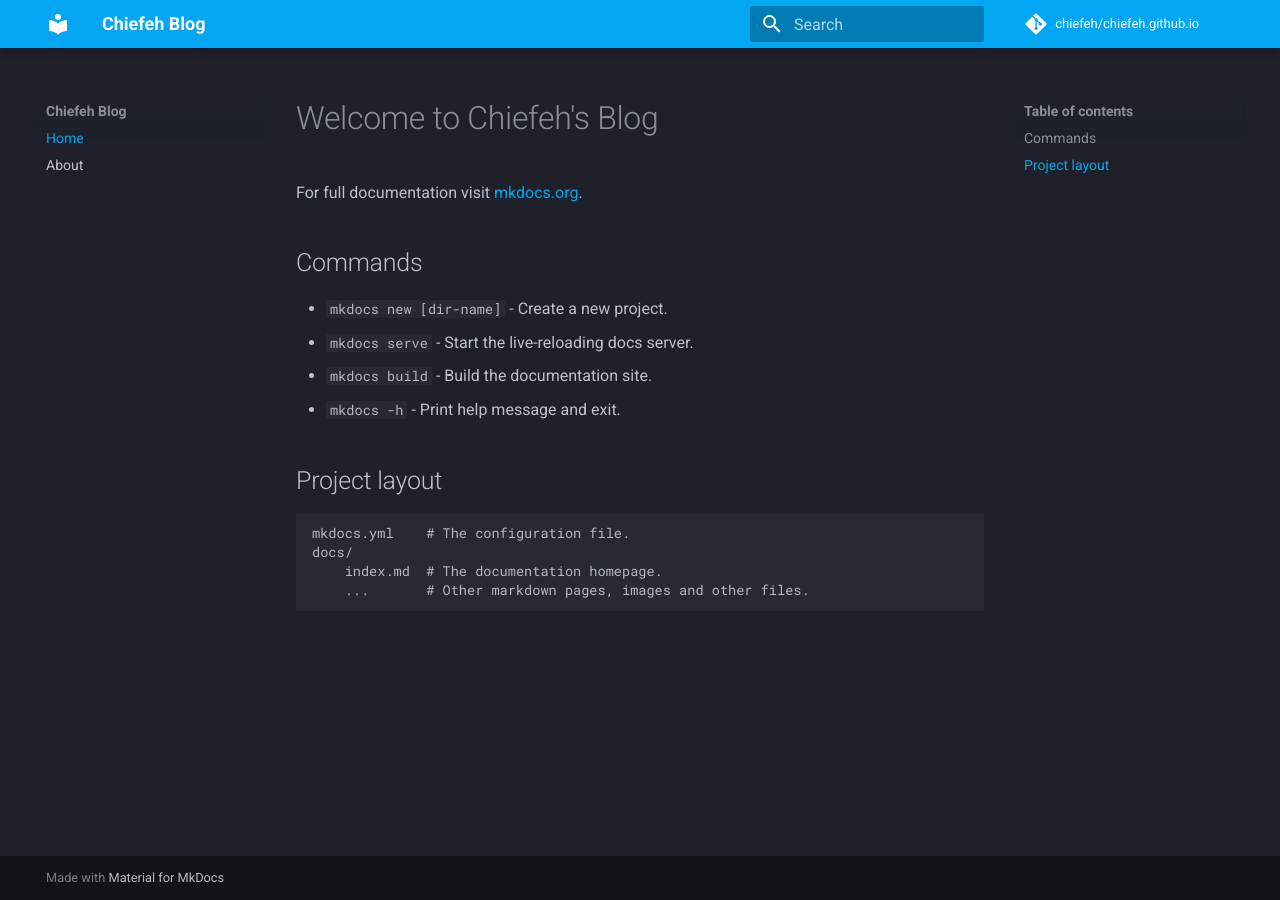
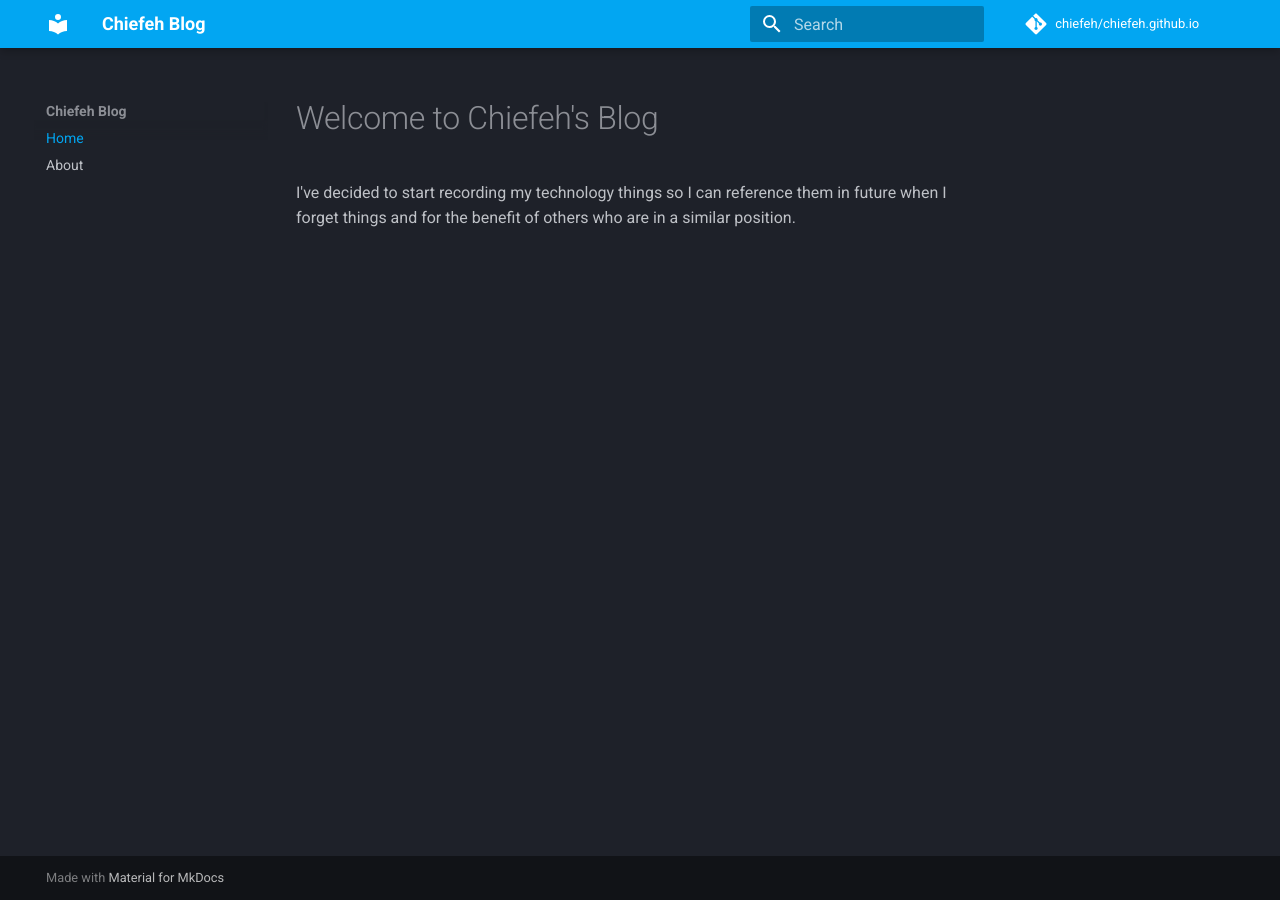
Before and after one commit to chiefeh/chiefeh.github.io, an MkDocs documentation site: the page built from docs/index.md, in a window 1280 px wide. Built offline with MkDocs 1.6.1 and Material for MkDocs 9.7.7, drawn with Linux system fonts in a browser that asks for light colours; comment, search, counter and statistics services are not loaded.

Commit message:
removed the default content

```diff
--- a/docs/index.md
+++ b/docs/index.md
@@ -1,17 +1,5 @@
 # Welcome to Chiefeh's Blog
 
-For full documentation visit [mkdocs.org](https://www.mkdocs.org).
-
-## Commands
-
-* `mkdocs new [dir-name]` - Create a new project.
-* `mkdocs serve` - Start the live-reloading docs server.
-* `mkdocs build` - Build the documentation site.
-* `mkdocs -h` - Print help message and exit.
-
-## Project layout
-
-    mkdocs.yml    # The configuration file.
-    docs/
-        index.md  # The documentation homepage.
-        ...       # Other markdown pages, images and other files.
+I've decided to start recording my technology things so I can reference them
+in future when I forget things and for the benefit of others who are in a similar
+position.
```
Also changed, not shown: docs/about.md (+5 -1 lines).
